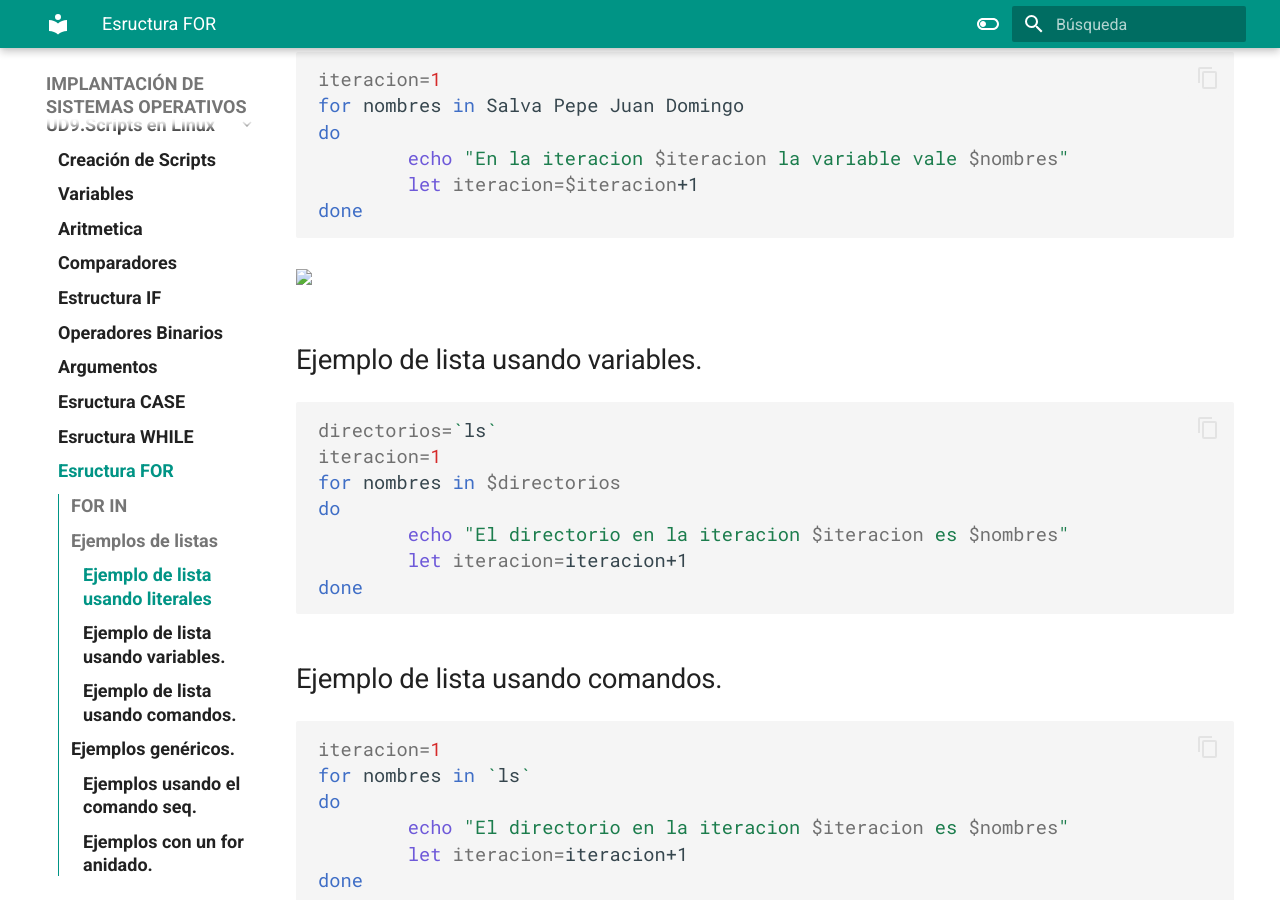
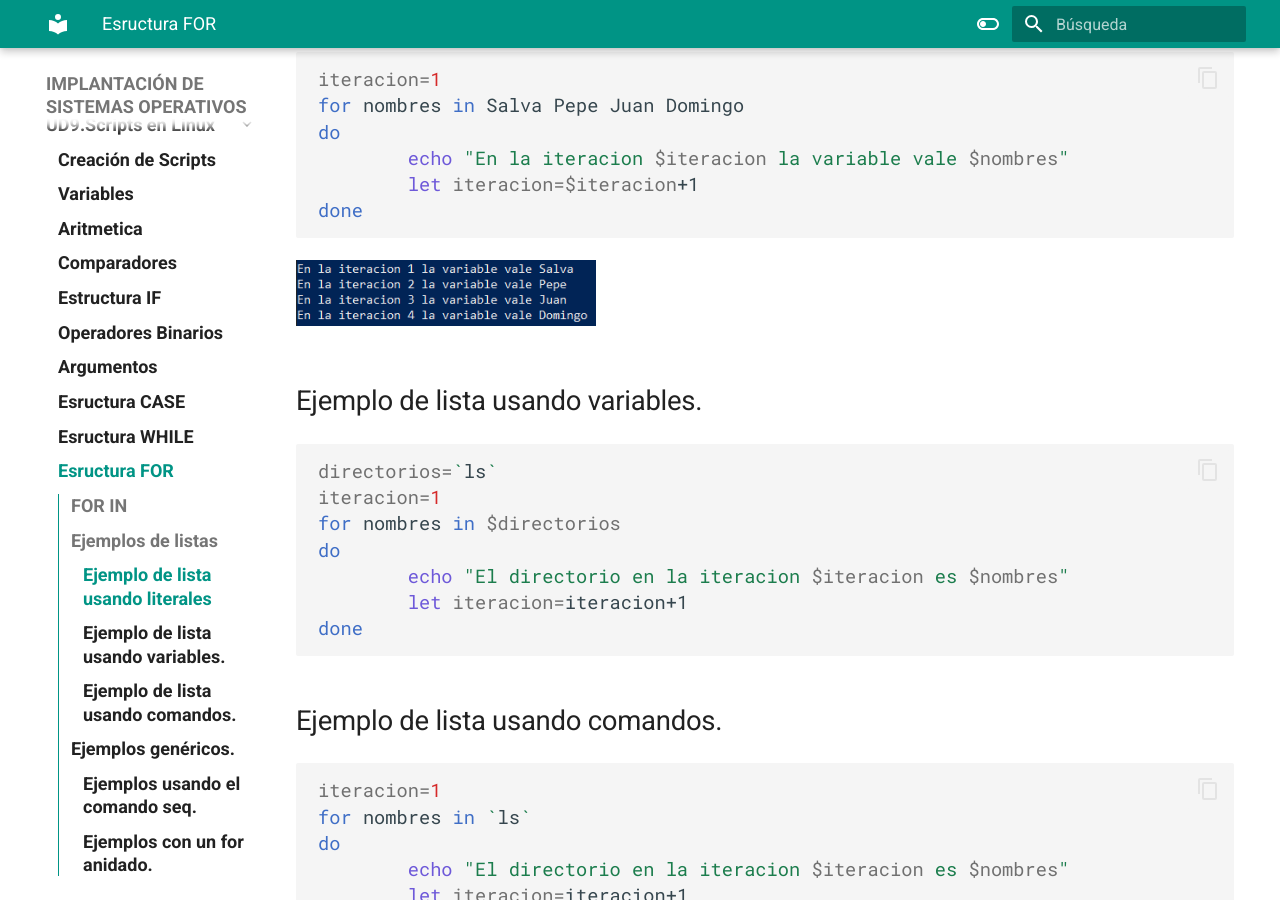
Before and after one commit to jmarlu/ISO, an MkDocs documentation site: the page built from docs/UD9/For.md, in a window 1280 px wide and 900 px high, scrolled down 1017 px. Built offline with MkDocs 1.6.1 and Material for MkDocs 9.7.7, drawn with Linux system fonts in a browser that asks for light colours.

Commit message:
arreglo de las imágenes del for

````diff
--- a/docs/UD9/For.md
+++ b/docs/UD9/For.md
@@ -34,7 +34,7 @@ do
 done
 ```
 
-  <img src="imagenes/27.png" width="300"/>
+  <img src="../imagenes/27.png" width="300"/>
 
 ### Ejemplo de lista usando variables.
 
@@ -86,7 +86,7 @@ do
 done
 ```
 
-  <img src="imagenes/28.png" width="50"/>
+  <img src="../imagenes/28.png" width="50"/>
 
 ### Ejemplo recorriendo un fichero SIN espacios en blanco.
 
````
